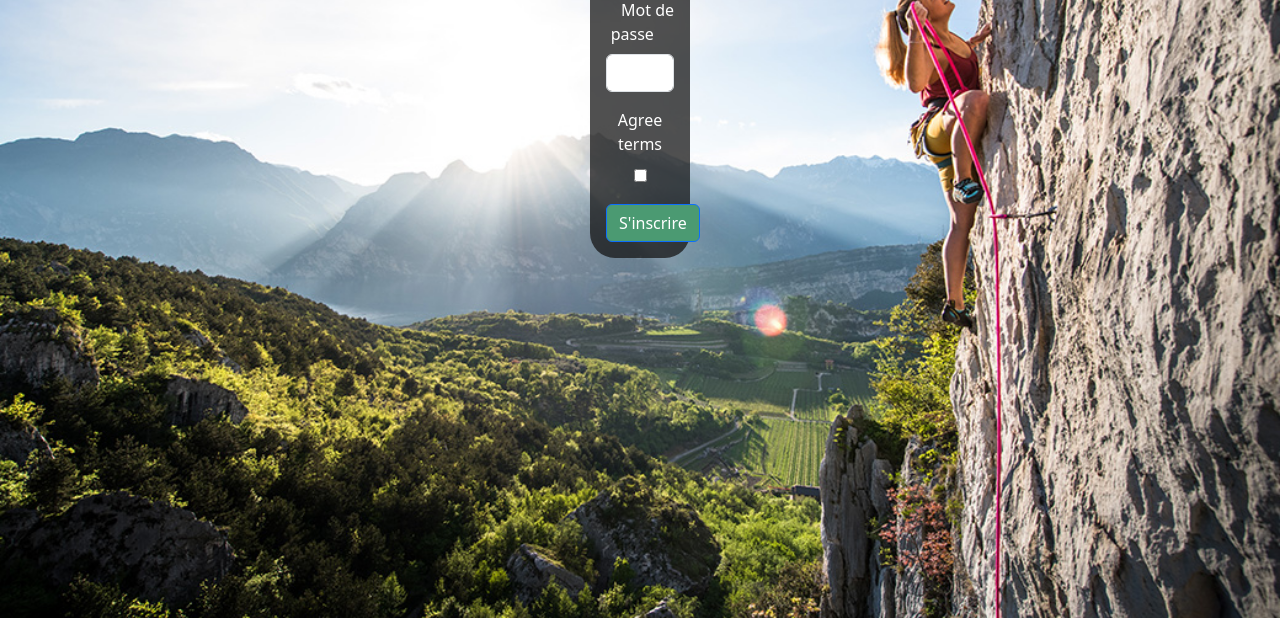
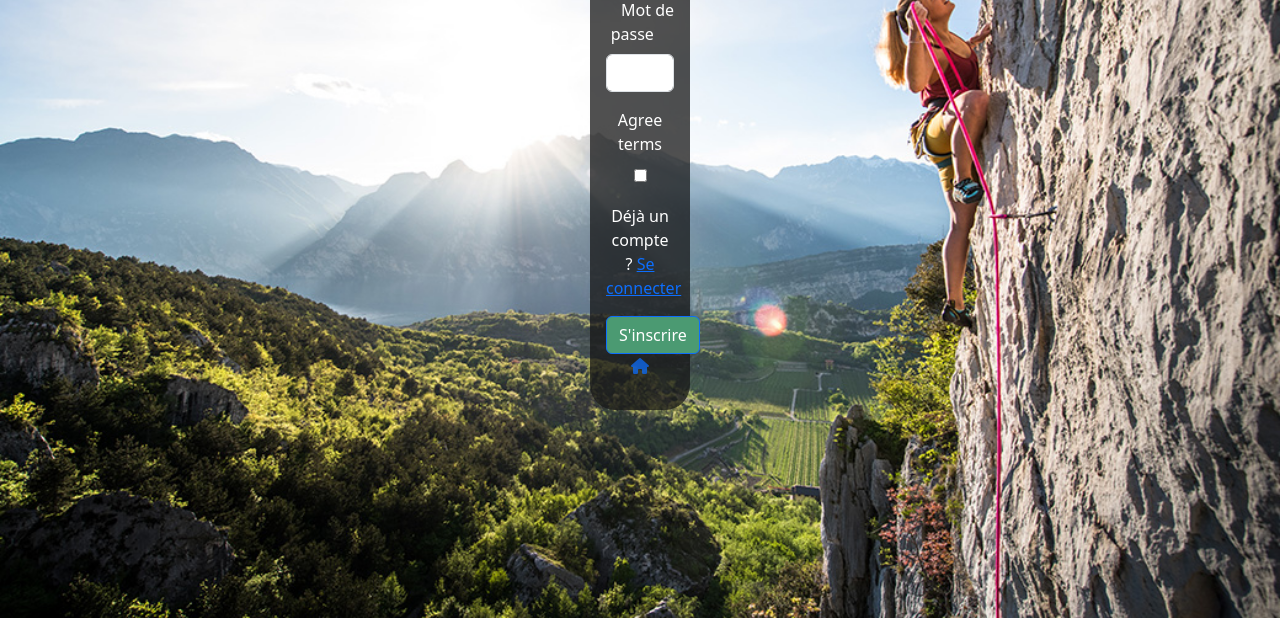
Before and after one commit to Tahyme/EscaladeV2, a Symfony app: template templates/registration/register.html.twig in a window 1280 px wide. Shown: the part 160-778 px from the top of the page. Run offline with Twig, Linux system fonts and the light colour scheme; the template is opened without the code that fills it, so the values that code supplies are empty; form fields are guessed from the names that the template uses; some libraries are stand-ins or nearby versions.

Commit message:
add home button in register/login

```diff
--- a/templates/registration/register.html.twig
+++ b/templates/registration/register.html.twig
@@ -19,8 +19,15 @@
 </div>
         {{ form_row(registrationForm.agreeTerms) }}
 
+        <div class="mb-3">
+            Déjà un compte ? <a href="{{ path('app_login') }}">Se connecter</a>
+        </div>
+
         <button type="submit" class="btn text-white btn-primary"> S'inscrire</button>
     {{ form_end(registrationForm) }}
+        <div class="mb-3">
+            <a href="{{ path('homepage') }}"><i class="fa-solid fa-house fa-fade" style="--fa-animation-duration: 2s; --fa-fade-opacity: 0.6;" ></i></a>
+        </div>
 </div>
 </div>
 {% endblock %}
--- a/templates/security/login.html.twig
+++ b/templates/security/login.html.twig
@@ -47,5 +47,9 @@
     <button class="btn btn-lg btn-primary" type="submit">
         Connexion
     </button>
+
+    <div class="mb-3">
+            <a href="{{ path('homepage') }}"><i class="fa-solid fa-house fa-fade" style="--fa-animation-duration: 2s; --fa-fade-opacity: 0.6;" ></i></a>
+        </div>
 </form>
 {% endblock %}
```
Also changed, not shown: public/css/main.css (line endings or trailing spaces).
